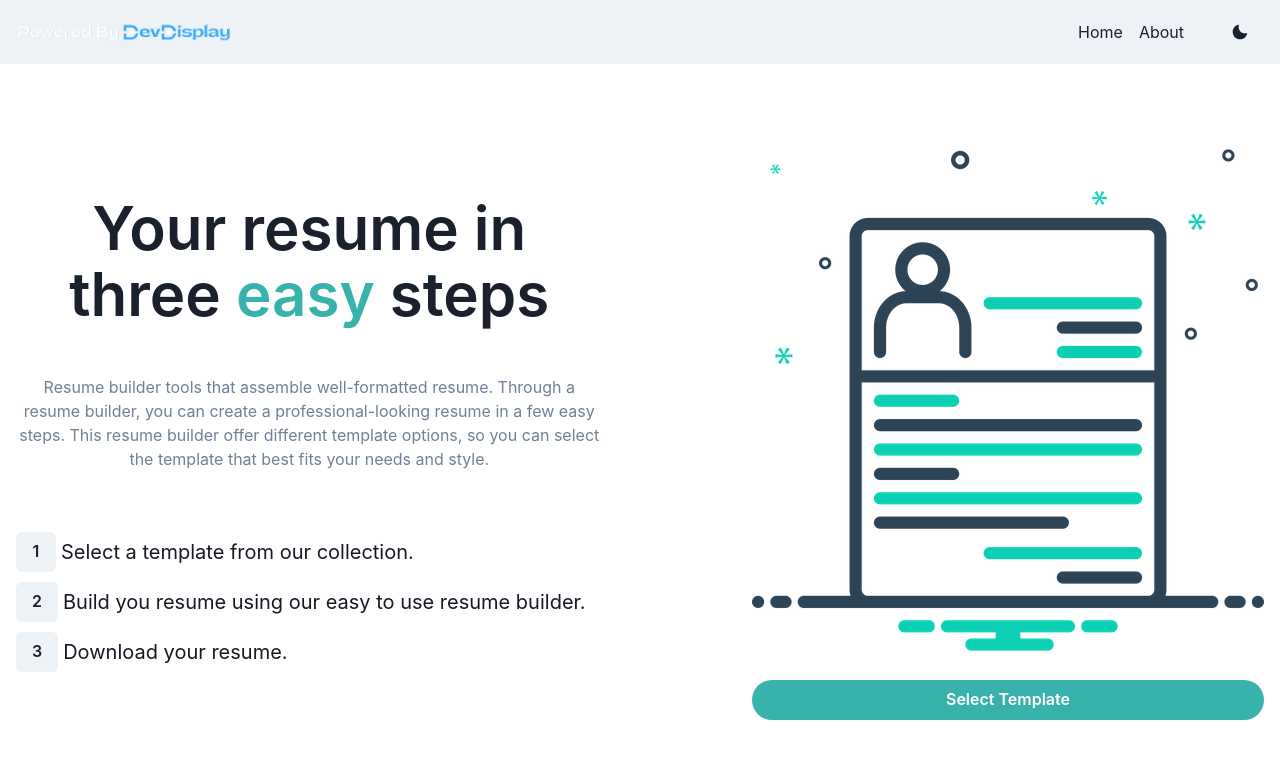
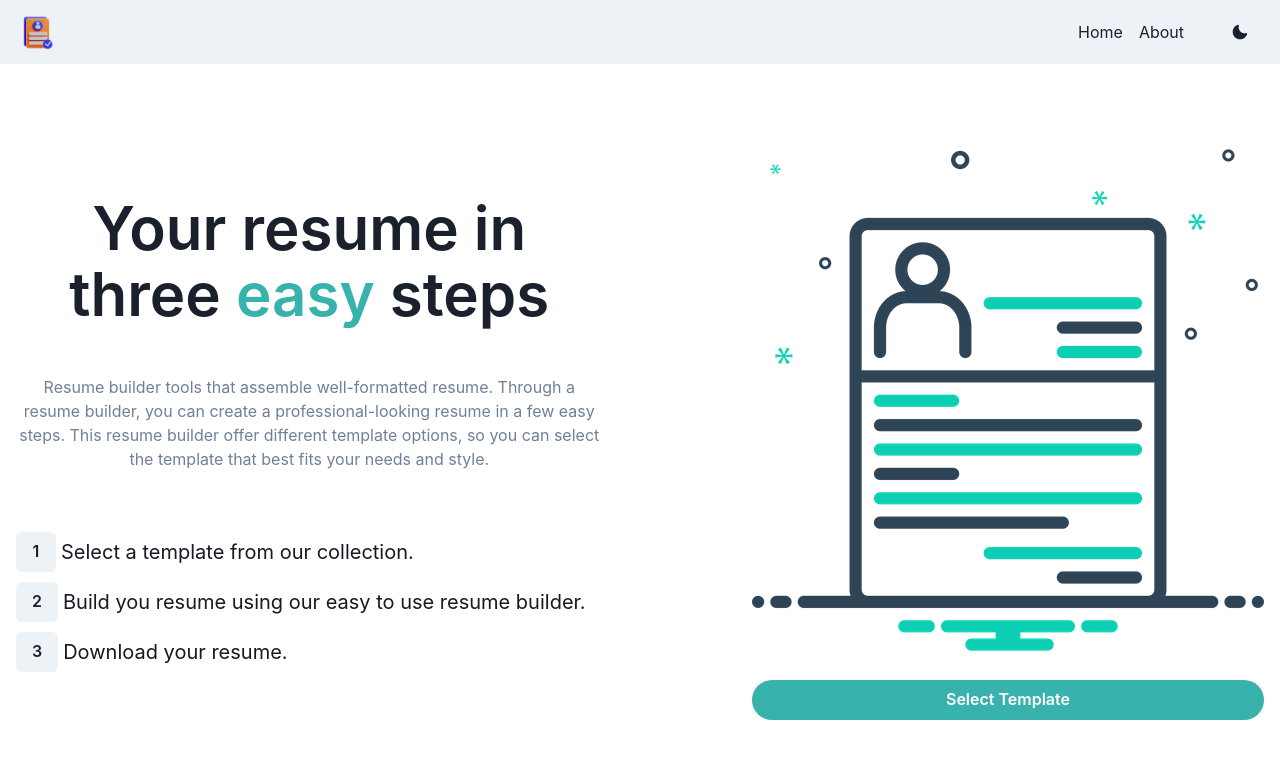
Before and after one commit to codeaashu/Resume-Builder, a React (Create React App) app: page / in a window 1280 px wide. Shown: the top 758 px of the page. Built offline with nearby package versions, Linux system fonts and the light colour scheme.

Commit message:
Update Navbar.jsx

```diff
--- a/src/Components/Navbar/Navbar.jsx
+++ b/src/Components/Navbar/Navbar.jsx
@@ -1,7 +1,8 @@
 import { Box, Flex, HStack, IconButton, useDisclosure, useColorMode, useColorModeValue, Stack, Button } from '@chakra-ui/react';
 import { HamburgerIcon, CloseIcon, MoonIcon, SunIcon } from '@chakra-ui/icons';
 import { Link as ReachLink } from 'react-router-dom'
-import logo from './../../Assets/PoweredByDevDisplay.png';
+// import logo from './../../Assets/PoweredByDevDisplay.png';
+import logo from './../../Assets/logo.png';
 
 
 export default function Navbar() {
@@ -13,7 +14,8 @@
             <Box id='navbar' bg={useColorModeValue('gray.100', 'gray.900')} px={4}>
                 <Flex h={16} alignItems={'center'} justifyContent={'space-between'}>
                     <ReachLink to='/'>
-                        <Box><img style={{ height: '22px' }} className='logo' src={logo} alt="logo" /></Box>
+                        <Box><img style={{ height: '44px' }} className='logo' src={logo} alt="logo" /></Box>
+{/*                         <Box><img style={{ height: '22px' }} className='logo' src={logo} alt="logo" /></Box> */}
                     </ReachLink>
 
                     <HStack spacing={8} alignItems={'center'}>
```
